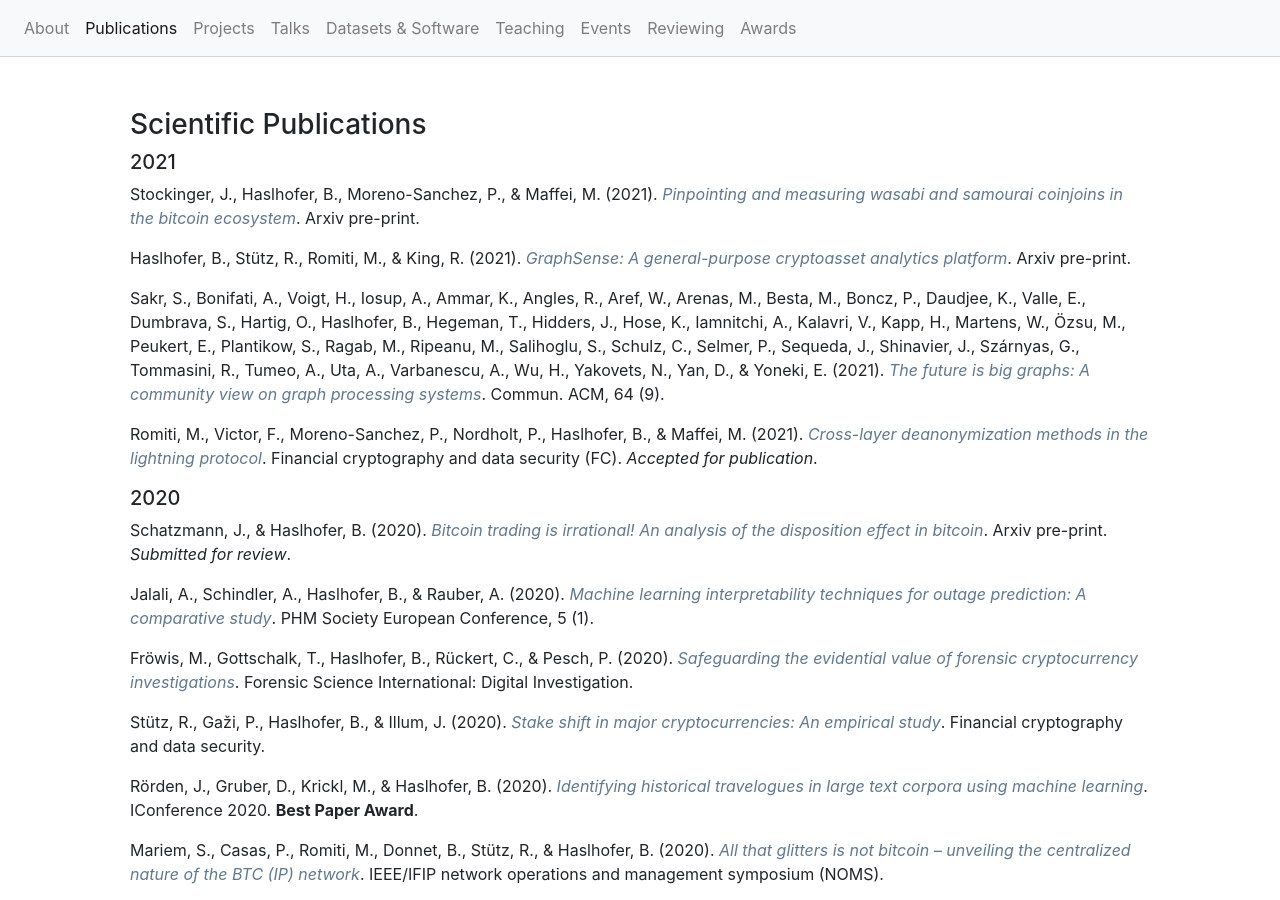
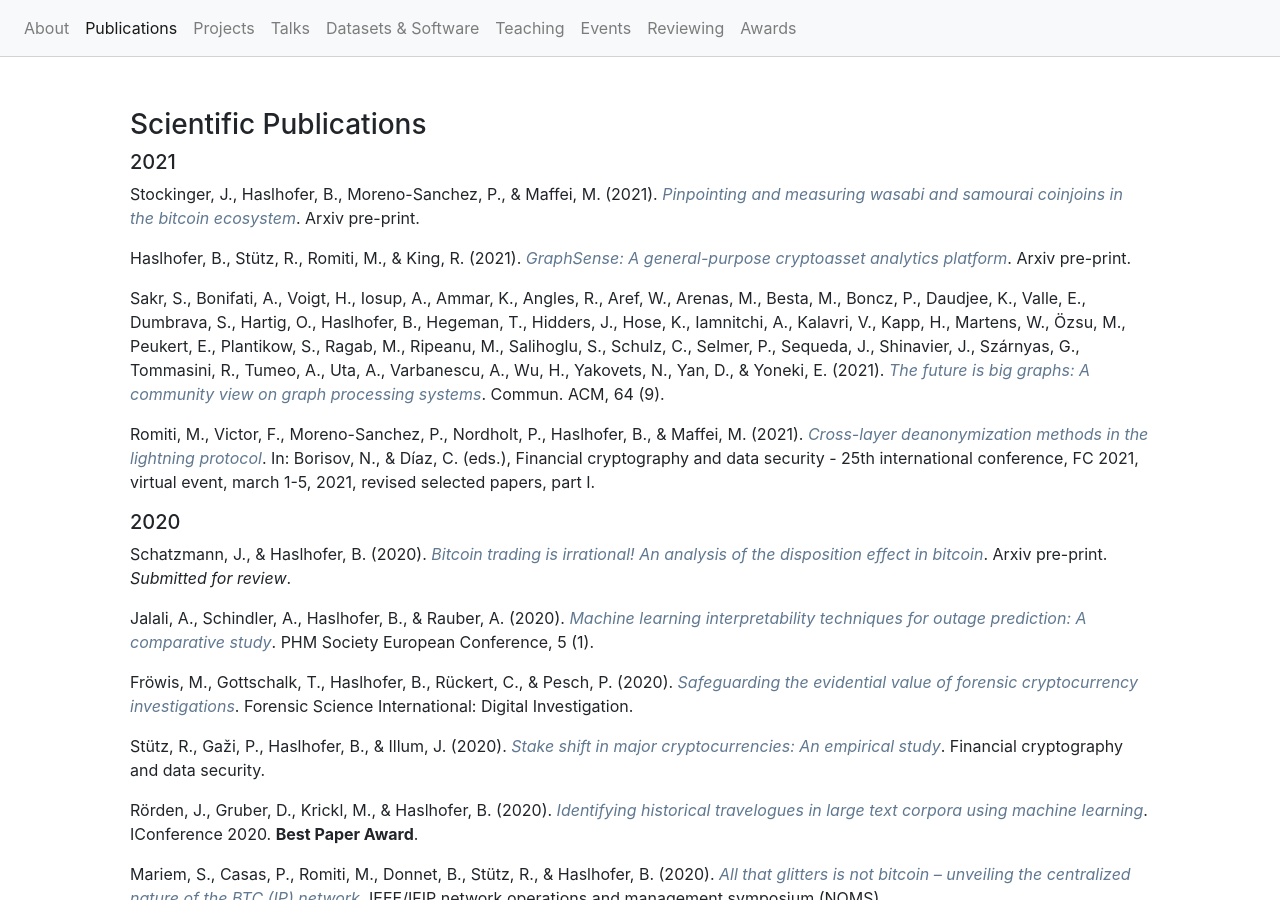
Before and after one commit to behas/behas.github.com, a Jekyll site: the page built from publications.html, in a window 1280 px wide and 900 px high. Built offline with Jekyll 4.4.1, drawn with Linux system fonts in a browser that asks for light colours; a style sheet for code colours, icons or effects is not loaded.

Commit message:
updated publications

```diff
--- a/_data/publications.yml
+++ b/_data/publications.yml
@@ -163,12 +163,22 @@ references:
     given: Bernhard
   - family: Maffei
     given: Matteo
+  editor:
+  - family: Borisov
+    given: Nikita
+  - family: Dı́az
+    given: Claudia
   issued:
   - year: 2021
   title: Cross-layer deanonymization methods in the lightning protocol
-  container-title: Financial cryptography and data security (FC)
-  note: Accepted for publication
-  URL: https://arxiv.org/abs/2007.00764
+  container-title: Financial cryptography and data security - 25th international conference,
+    FC 2021, virtual event, march 1-5, 2021, revised selected papers, part I
+  collection-title: Lecture notes in computer science
+  publisher: Springer
+  page: 187-204
+  volume: '12674'
+  URL: https://doi.org/10.1007/978-3-662-64322-8\_9
+  DOI: 10.1007/978-3-662-64322-8\_9
 
 - id: Jalali:2020a
   type: article-journal
```
Also changed, not shown: assets/bibliography.bib (+20 -6 lines).
